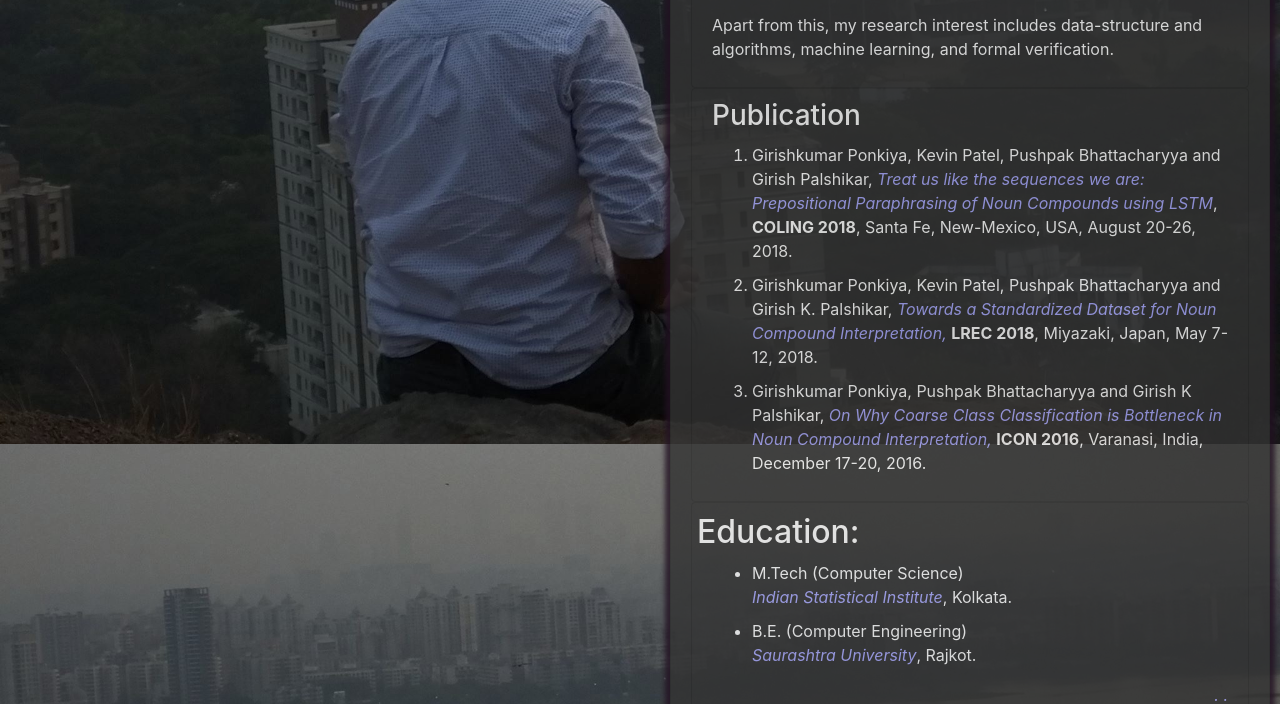
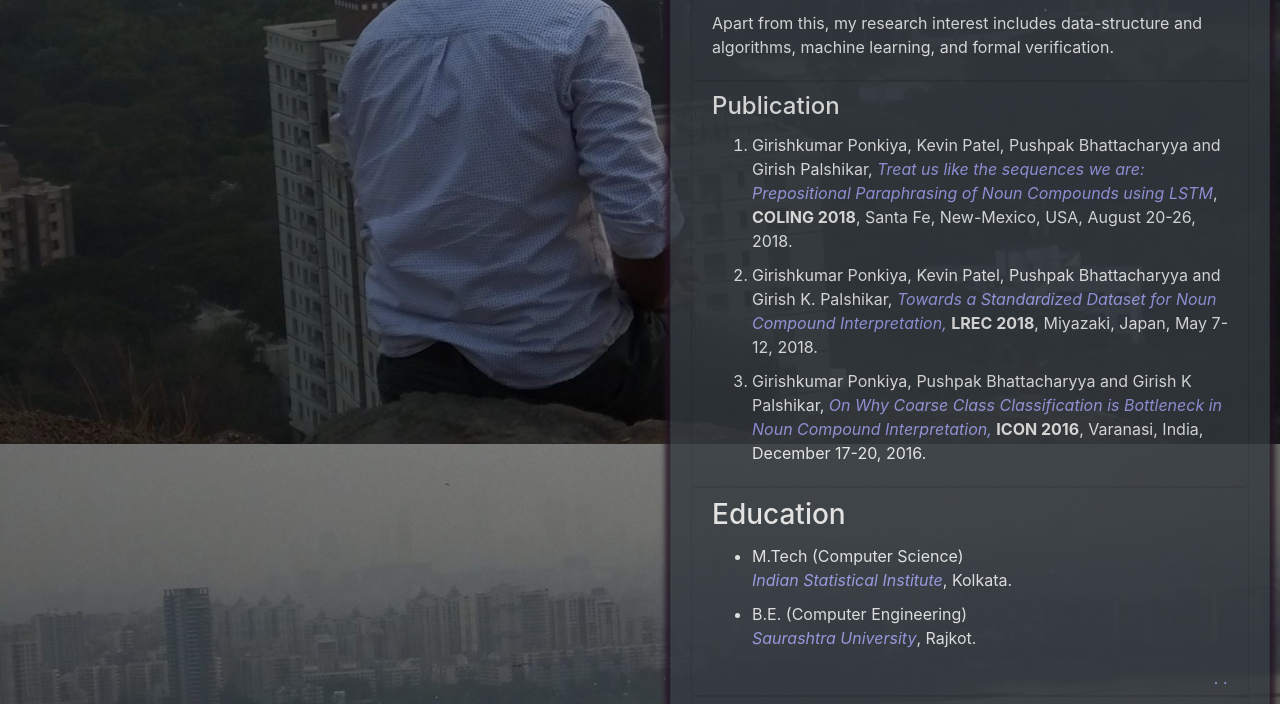
Before and after one commit to girishponkiya/girishponkiya.github.io, a plain HTML site: page index.html in a window 1280 px wide. Shown: the part 516-1220 px from the top of the page. Drawn offline with Linux system fonts and the light colour scheme.

Commit message:
Small style changes to adapt bootstrap style

```diff
--- a/css/style.css
+++ b/css/style.css
@@ -25,10 +25,8 @@
 .main {
 	max-width: 600px;
 	opacity:0.8;
-	background-color: #333;
 	margin: 10px 10px;
 	float: right;
-	color: white;
 
 	box-shadow: 0px 0px 5px 5px #212;
 	-webkit-box-shadow: 0px 0px 5px 5px #212;
@@ -47,10 +45,6 @@ h1, h2, h3 {
 	opacity:1;
 }
 
-h2 {
-	margin-left: -15px;
-}
-
 body {
 	margin: 0px;
 	background: url(../images/back-ground.jpg) center fixed no-repeat;
@@ -66,5 +60,5 @@ li {
 }
 .my-card > .card-body{
 	padding-top: 10px;
-	padding-bottom: 10px;
+	padding-bottom: 5px;
 }
--- a/index.html
+++ b/index.html
@@ -21,9 +21,8 @@
 
 -->
 
-<!DOCTYPE HTML PUBLIC "-//W3C//DTD HTML 4.01//EN" "http://www.w3.org/TR/html4/strict.dtd">
+<!DOCTYPE html>
 <html>
-
 <head>
 	<title>Girishkumar Ponkiya</title>
 	<meta charset="utf-8">
@@ -42,9 +41,8 @@
 		}
 	</script>
 </head>
-
 <body oncontextmenu="return noclick();">
-	<div class="card main">
+	<div class="card main bg-dark text-white">
 		<div class="card-header">
 			<h1>Girishkumar Ponkiya</h1>
 			Ph.D. Scholar, <br />
@@ -54,7 +52,7 @@
 		<div class="card-body">
 			<div class="card my-card">
 				<div class="card-body">
-					<h3 id="contact">Contact</h3>
+					<h3 id="contact" class="card-title">Contact</h3>
 					<p>You can find me in the #401 (CFILT), 4<sup>th</sup> floor, New CSE building.</p>
 					<table cellspacing="0" cellpadding="0" border="0" width="100%">
 						<tr>
@@ -79,7 +77,7 @@
 
 			<div class="card my-card">
 				<div class="card-body">
-					<h2>Research</h2>
+					<h3 id="research" class="card-title">Research</h3>
 					<p>I am currently exploring the area of Natural Language Processing under guidance of
 						<a target="_blank" href="http://www.cse.iitb.ac.in/~pb">Dr. Pushapk Bhattacharyaa</a>.
 						My current focus is on Noun Compound Interpretation. </p>
@@ -91,7 +89,7 @@
 
 			<div class="card my-card">
 				<div class="card-body">
-					<h3>Publication</h3>
+					<h4 id="publication" class="card-title">Publication</h4>
 					<ol>
 						<li>Girishkumar Ponkiya, Kevin Patel, Pushpak Bhattacharyya and Girish Palshikar,
 							<a href="https://www.cse.iitb.ac.in/~girishp/papers/coling18-nc.pdf">
@@ -111,7 +109,7 @@
 
 			<div class="card my-card">
 				<div class="card-body">
-					<h2>Education:</h2>
+					<h3 id="education" class="card-title">Education</h3>
 					<ul>
 						<li>M.Tech (Computer Science) <br />
 							<a href="http://www.isical.ac.in/">Indian Statistical Institute</a>, Kolkata.
@@ -127,7 +125,6 @@
 
 			<div class="card my-card">
 				<div class="card-body">
-
 					<table cellspacing="0" cellpadding="0" border="0" width="100%" style="text-align: center;">
 						<tr>
 							<td><a href="http://www.iitb.ac.in" target="_blank"><img src="images/iitb.png" alt="IIT Bombay" /></a></td>
@@ -136,11 +133,9 @@
 					</table>
 				</div>
 			</div>
-
-			<!--<hr/>
-	<a target="_blank" href="https://tutorindia.net/Tutor_Profiles-OTUzODA-Mr_Girishkumar_Ponkiya" style="color:#999;">TutorIndia profile</a>. -->
 		</div>
 	</div>
+
 	<!-- SCRIPTS -->
 	<!-- JQuery -->
 	<script src="js/jquery-3.2.1.slim.min.js"></script>
```
